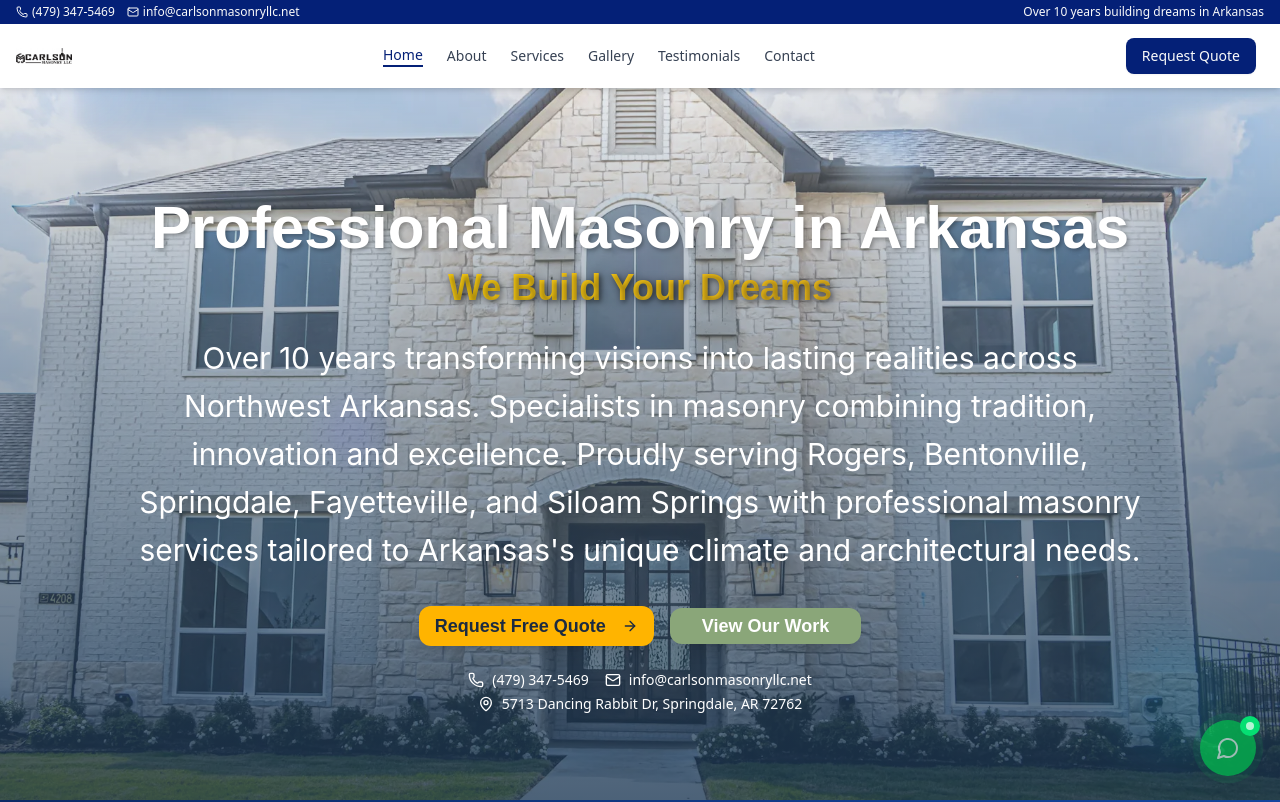
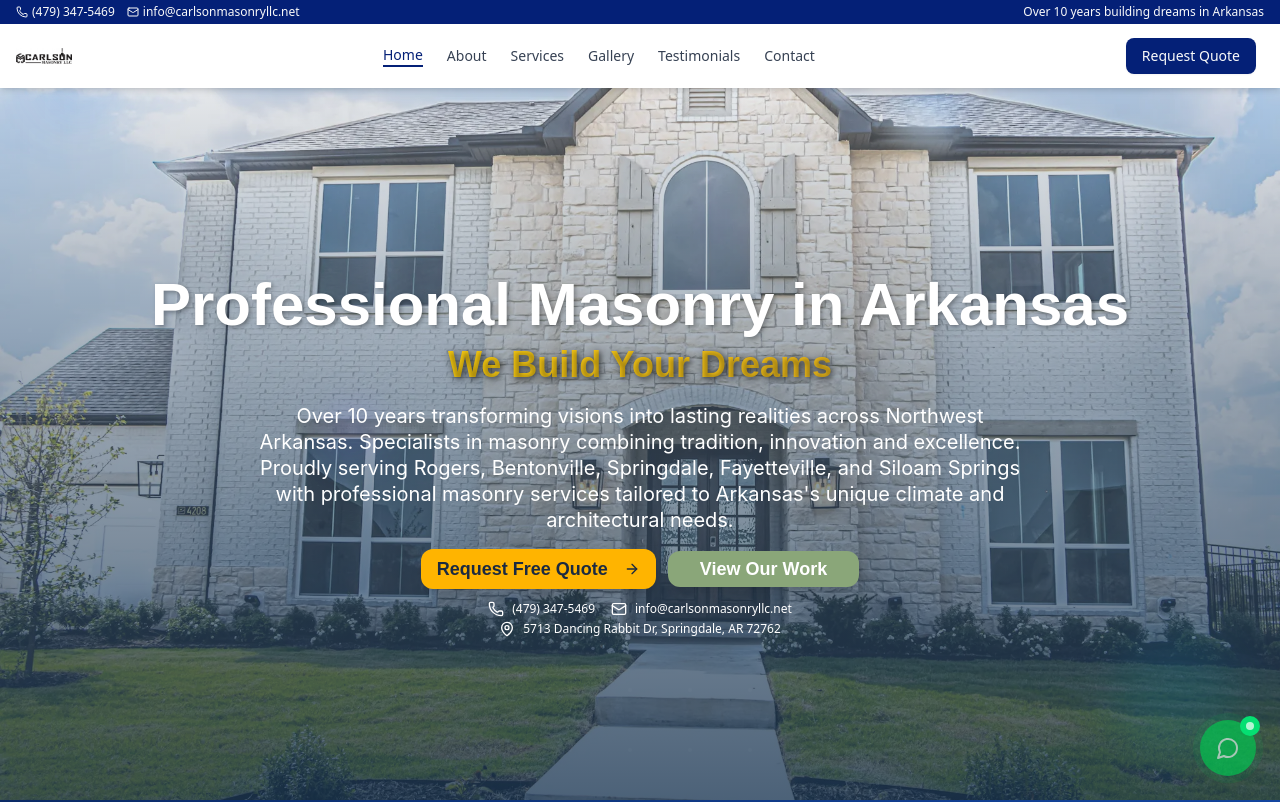
Before and after one commit to Carlsonmasonry/carlson-masonry-website, a React (Vite) app: page / in a window 1280 px wide. Shown: the top 802 px of the page. Built offline with nearby package versions, Linux system fonts and the light colour scheme.

Commit message:
Fix viewport on all pages desktop: reduce H1, text size, line-height and spacing to fit content

```diff
--- a/src/components/pages/About.jsx
+++ b/src/components/pages/About.jsx
@@ -124,7 +124,7 @@ const About = () => {
 
         <div className="container-custom text-center relative z-10 flex flex-col items-center justify-center h-full md:block md:h-auto md:pt-20">
           {/* Main Title */}
-          <h1 className="text-3xl md:text-6xl lg:text-7xl font-bold mb-3 md:mb-6 leading-tight md:leading-tight" style={{
+          <h1 className="text-3xl md:text-5xl lg:text-6xl font-bold mb-3 md:mb-4 leading-tight md:leading-tight" style={{
             color: '#FFFFFF',
             textShadow: '2px 2px 4px rgba(0, 0, 0, 0.3)',
             fontFamily: 'Poppins, sans-serif',
@@ -137,7 +137,7 @@ const About = () => {
           </h1>
 
           {/* Subtitle */}
-          <p className="text-lg md:text-3xl max-w-[90%] md:max-w-5xl mx-auto leading-relaxed md:leading-relaxed mb-6 md:mb-8 px-6 md:px-0" style={{
+          <p className="text-lg md:text-xl max-w-[90%] md:max-w-3xl mx-auto leading-relaxed md:leading-snug mb-6 md:mb-4 px-6 md:px-0" style={{
             color: '#FFFFFF',
             fontFamily: 'Inter, sans-serif',
             lineHeight: '1.6'
@@ -146,7 +146,7 @@ const About = () => {
           </p>
 
           {/* CTA Buttons */}
-          <div className="flex flex-col sm:flex-row gap-2 md:gap-4 justify-center items-center mb-3 md:mb-8">
+          <div className="flex flex-col sm:flex-row gap-2 md:gap-3 justify-center items-center mb-3 md:mb-3">
             <Link to="/quote#quote-form">
               <Button
                 size="lg"
--- a/src/components/pages/Contact.jsx
+++ b/src/components/pages/Contact.jsx
@@ -149,7 +149,7 @@ const Contact = () => {
 
         <div className="container-custom text-center relative z-10 flex flex-col items-center justify-center h-full md:block md:h-auto md:pt-20">
           {/* Main Title */}
-          <h1 className="text-3xl md:text-6xl lg:text-7xl font-bold mb-6 leading-tight" style={{ color: '#FFFFFF', fontFamily: 'Montserrat, sans-serif', fontWeight: '700', textShadow: '2px 2px 4px rgba(0, 0, 0, 0.3)' }}>
+          <h1 className="text-3xl md:text-5xl lg:text-6xl font-bold mb-6 md:mb-4 leading-tight" style={{ color: '#FFFFFF', fontFamily: 'Montserrat, sans-serif', fontWeight: '700', textShadow: '2px 2px 4px rgba(0, 0, 0, 0.3)' }}>
             Contact Us Now
             <span className="block text-xl md:text-3xl lg:text-4xl font-bold text-center bg-gradient-to-r from-[#FFD700] to-[#DAA520] bg-clip-text text-transparent drop-shadow-[1px_1px_4px_rgba(0,0,0,0.5)] leading-tight md:leading-tight">
             And Start Building Your Dreams
@@ -157,7 +157,7 @@ const Contact = () => {
           </h1>
 
           {/* Subtitle */}
-          <p className="text-lg md:text-3xl max-w-[90%] md:max-w-5xl mx-auto leading-relaxed md:leading-relaxed mb-6 md:mb-8 px-6 md:px-0" style={{
+          <p className="text-lg md:text-xl max-w-[90%] md:max-w-3xl mx-auto leading-relaxed md:leading-snug mb-6 md:mb-4 px-6 md:px-0" style={{
             color: '#FFFFFF',
             fontFamily: 'Lato, sans-serif',
             lineHeight: '1.6'
--- a/src/components/pages/Gallery.jsx
+++ b/src/components/pages/Gallery.jsx
@@ -250,13 +250,13 @@ const Gallery = () => {
         </div>
 
         <div className="container-custom text-center relative z-10 flex flex-col items-center justify-center h-full md:block md:h-auto md:pt-20">
-          <h1 className="text-3xl md:text-6xl lg:text-7xl font-bold text-white mb-3 md:mb-6 leading-tight" style={{ fontFamily: 'Montserrat, sans-serif', fontWeight: '700', textShadow: '2px 2px 4px rgba(0, 0, 0, 0.3)' }}>
+          <h1 className="text-3xl md:text-5xl lg:text-6xl font-bold text-white mb-3 md:mb-4 leading-tight" style={{ fontFamily: 'Montserrat, sans-serif', fontWeight: '700', textShadow: '2px 2px 4px rgba(0, 0, 0, 0.3)' }}>
             Project Gallery
             <span className="block text-xl md:text-3xl lg:text-4xl font-bold text-center bg-gradient-to-r from-[#FFD700] to-[#DAA520] bg-clip-text text-transparent drop-shadow-[1px_1px_4px_rgba(0,0,0,0.5)] leading-tight md:leading-tight">
               Every Project, A Story of Excellence
             </span>
           </h1>
-          <p className="text-lg md:text-3xl max-w-[90%] md:max-w-5xl mx-auto leading-relaxed md:leading-relaxed mb-6 md:mb-8 px-6 md:px-0" style={{
+          <p className="text-lg md:text-xl max-w-[90%] md:max-w-3xl mx-auto leading-relaxed md:leading-snug mb-6 md:mb-4 px-6 md:px-0" style={{
             color: '#FFFFFF',
             fontFamily: 'Lato, sans-serif',
             lineHeight: '1.6'
--- a/src/components/pages/Home.jsx
+++ b/src/components/pages/Home.jsx
@@ -174,7 +174,7 @@ const Home = () => {
           <img
             src={heroImage}
             alt="Professional masonry services in Northwest Arkansas - Brick and stone work Springdale Rogers Bentonville"
-            className="w-[120%] h-[120%] object-cover object-[center_60%] md:object-[right_-20%]"
+            className="w-[120%] h-[120%] md:w-full md:h-full object-cover object-[center_60%] md:object-[center_40%]"
           />
         </div>
         {/* Elegant Gradient Overlay */}
@@ -191,29 +191,29 @@ const Home = () => {
 
         <div className="container-custom text-center relative z-10 flex flex-col items-center justify-center h-full md:block md:h-auto md:pt-20">
           {/* Main Title */}
-          <h1 className="text-2xl md:text-5xl lg:text-6xl font-bold mb-6 md:mb-6 leading-tight md:leading-tight" style={{
+          <h1 className="text-xl md:text-5xl lg:text-6xl font-bold mb-4 md:mb-4 leading-tight md:leading-tight" style={{
             color: '#FFFFFF',
             textShadow: '2px 2px 4px rgba(0, 0, 0, 0.3)',
             fontFamily: 'Poppins, sans-serif',
             fontWeight: '700'
           }}>
             Professional Masonry<br className="md:hidden" /> in Arkansas
-            <span className="block text-xl md:text-3xl lg:text-4xl font-bold text-center bg-gradient-to-r from-[#FFD700] to-[#DAA520] bg-clip-text text-transparent drop-shadow-[1px_1px_4px_rgba(0,0,0,0.5)] leading-tight md:leading-tight">
+            <span className="block text-lg md:text-3xl lg:text-4xl font-bold text-center bg-gradient-to-r from-[#FFD700] to-[#DAA520] bg-clip-text text-transparent drop-shadow-[1px_1px_4px_rgba(0,0,0,0.5)] leading-tight md:leading-tight">
             We Build Your Dreams
             </span>
           </h1>
 
           {/* Subtitle */}
-          <p className="text-lg md:text-3xl max-w-[90%] md:max-w-5xl mx-auto leading-relaxed md:leading-relaxed mb-6 md:mb-8 px-6 md:px-0" style={{
+          <p className="text-base md:text-xl max-w-[90%] md:max-w-3xl mx-auto leading-snug md:leading-snug mb-4 md:mb-4 px-4 md:px-0" style={{
             color: '#FFFFFF',
             fontFamily: 'Inter, sans-serif',
-            lineHeight: '1.6'
+            lineHeight: '1.3'
           }}>
             Over 10 years transforming visions into lasting realities across Northwest Arkansas. Specialists in masonry combining tradition, innovation and excellence. Proudly serving Rogers, Bentonville, Springdale, Fayetteville, and Siloam Springs with professional masonry services tailored to Arkansas's unique climate and architectural needs.
           </p>
 
           {/* CTA Buttons */}
-          <div className="flex flex-col sm:flex-row gap-2 md:gap-4 justify-center items-center mb-3 md:mb-8">
+          <div className="flex flex-col sm:flex-row gap-2 md:gap-3 justify-center items-center mb-2 md:mb-3">
             <Link to="/quote#quote-form">
               <Button
                 size="lg"
@@ -267,7 +267,7 @@ const Home = () => {
           </div>
 
           {/* Quick contact */}
-          <div className="flex flex-col gap-0.5 justify-center items-center text-xs md:text-sm mt-4 md:-mt-2">
+          <div className="flex flex-col gap-0.5 justify-center items-center text-[10px] md:text-xs mt-2 md:mt-0">
             <div className="flex flex-col md:flex-row items-center space-y-0.5 md:space-y-0 md:space-x-4">
             <div className="flex items-center space-x-2">
                 <Phone className="w-4 h-4 md:w-4 md:h-4 text-white" />
--- a/src/components/pages/Quote.jsx
+++ b/src/components/pages/Quote.jsx
@@ -261,7 +261,7 @@ const Quote = () => {
 
         <div className="container-custom text-center relative z-10 flex flex-col items-center justify-center h-full md:block md:h-auto md:pt-20">
           {/* Main Title */}
-          <h1 className="text-3xl md:text-6xl lg:text-7xl font-bold text-white mb-3 md:mb-6 leading-tight" style={{ fontFamily: 'Montserrat, sans-serif', fontWeight: '700', textShadow: '2px 2px 4px rgba(0, 0, 0, 0.3)' }}>
+          <h1 className="text-3xl md:text-5xl lg:text-6xl font-bold text-white mb-3 md:mb-4 leading-tight" style={{ fontFamily: 'Montserrat, sans-serif', fontWeight: '700', textShadow: '2px 2px 4px rgba(0, 0, 0, 0.3)' }}>
             Request Your Quote Now
             <span className="block text-xl md:text-3xl lg:text-4xl font-bold text-center bg-gradient-to-r from-[#FFD700] to-[#DAA520] bg-clip-text text-transparent drop-shadow-[1px_1px_4px_rgba(0,0,0,0.5)] leading-tight md:leading-tight">
               Where Your Dreams Begin
@@ -269,7 +269,7 @@ const Quote = () => {
           </h1>
 
           {/* Subtitle */}
-          <p className="text-lg md:text-3xl max-w-[90%] md:max-w-5xl mx-auto leading-relaxed md:leading-relaxed mb-6 md:mb-8 px-6 md:px-0" style={{
+          <p className="text-lg md:text-xl max-w-[90%] md:max-w-3xl mx-auto leading-relaxed md:leading-snug mb-6 md:mb-4 px-6 md:px-0" style={{
             color: '#FFFFFF',
             fontFamily: 'Lato, sans-serif',
             lineHeight: '1.6'
--- a/src/components/pages/Services.jsx
+++ b/src/components/pages/Services.jsx
@@ -291,7 +291,7 @@ const Services = () => {
 
         <div className="container-custom text-center relative z-10 flex flex-col items-center justify-center h-full md:block md:h-auto md:pt-20">
           {/* Main Title */}
-          <h1 className="text-3xl md:text-6xl lg:text-7xl font-bold text-white mb-3 md:mb-6 leading-tight" style={{ fontFamily: 'Montserrat, sans-serif', fontWeight: '700', textShadow: '2px 2px 4px rgba(0, 0, 0, 0.3)' }}>
+          <h1 className="text-3xl md:text-5xl lg:text-6xl font-bold text-white mb-3 md:mb-4 leading-tight" style={{ fontFamily: 'Montserrat, sans-serif', fontWeight: '700', textShadow: '2px 2px 4px rgba(0, 0, 0, 0.3)' }}>
             Specialized
             <span className="block text-xl md:text-3xl lg:text-4xl font-bold text-center bg-gradient-to-r from-[#FFD700] to-[#DAA520] bg-clip-text text-transparent drop-shadow-[1px_1px_4px_rgba(0,0,0,0.5)] leading-tight md:leading-tight">
               Masonry Services
@@ -299,7 +299,7 @@ const Services = () => {
           </h1>
 
           {/* Subtitle */}
-          <p className="text-lg md:text-3xl max-w-[90%] md:max-w-5xl mx-auto leading-relaxed md:leading-relaxed mb-6 md:mb-8 px-6 md:px-0" style={{
+          <p className="text-lg md:text-xl max-w-[90%] md:max-w-3xl mx-auto leading-relaxed md:leading-snug mb-6 md:mb-4 px-6 md:px-0" style={{
             color: '#FFFFFF',
             fontFamily: 'Lato, sans-serif',
             lineHeight: '1.6'
@@ -312,7 +312,7 @@ const Services = () => {
           </p>
 
           {/* CTA Buttons */}
-          <div className="flex flex-col sm:flex-row gap-2 md:gap-4 justify-center mb-3 md:mb-6">
+          <div className="flex flex-col sm:flex-row gap-2 md:gap-3 justify-center mb-3 md:mb-3">
             <Link to="/quote#quote-form">
               <Button
                 size="lg"
--- a/src/components/pages/Testimonials.jsx
+++ b/src/components/pages/Testimonials.jsx
@@ -199,13 +199,13 @@ const Testimonials = () => {
         </div>
 
         <div className="container-custom text-center relative z-10 flex flex-col items-center justify-center h-full md:block md:h-auto md:pt-20">
-          <h1 className="text-3xl md:text-6xl lg:text-7xl font-bold text-white mb-3 md:mb-6 leading-tight" style={{ fontFamily: 'Montserrat, sans-serif', fontWeight: '700', textShadow: '2px 2px 4px rgba(0, 0, 0, 0.3)' }}>
+          <h1 className="text-3xl md:text-5xl lg:text-6xl font-bold text-white mb-3 md:mb-4 leading-tight" style={{ fontFamily: 'Montserrat, sans-serif', fontWeight: '700', textShadow: '2px 2px 4px rgba(0, 0, 0, 0.3)' }}>
             What Our Clients Say
             <span className="block text-xl md:text-3xl lg:text-4xl font-bold text-center bg-gradient-to-r from-[#FFD700] to-[#DAA520] bg-clip-text text-transparent drop-shadow-[1px_1px_4px_rgba(0,0,0,0.5)] leading-tight md:leading-tight">
               Discover Why They Trust Us
             </span>
           </h1>
-          <p className="text-lg md:text-3xl max-w-[90%] md:max-w-5xl mx-auto leading-relaxed md:leading-relaxed mb-6 md:mb-8 px-6 md:px-0" style={{
+          <p className="text-lg md:text-xl max-w-[90%] md:max-w-3xl mx-auto leading-relaxed md:leading-snug mb-6 md:mb-4 px-6 md:px-0" style={{
             color: '#FFFFFF',
             fontFamily: 'Lato, sans-serif',
             lineHeight: '1.6'
```
Lines whose indentation alone changed are shown as unchanged.
